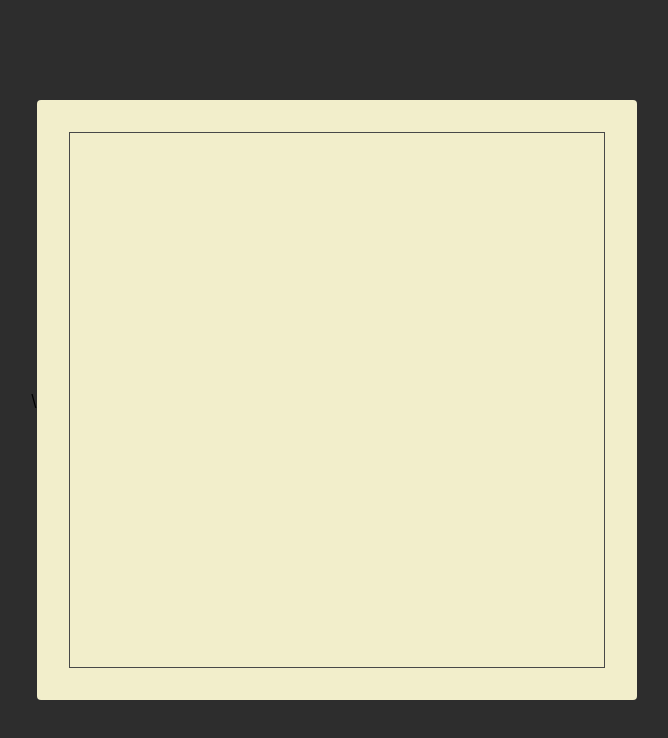
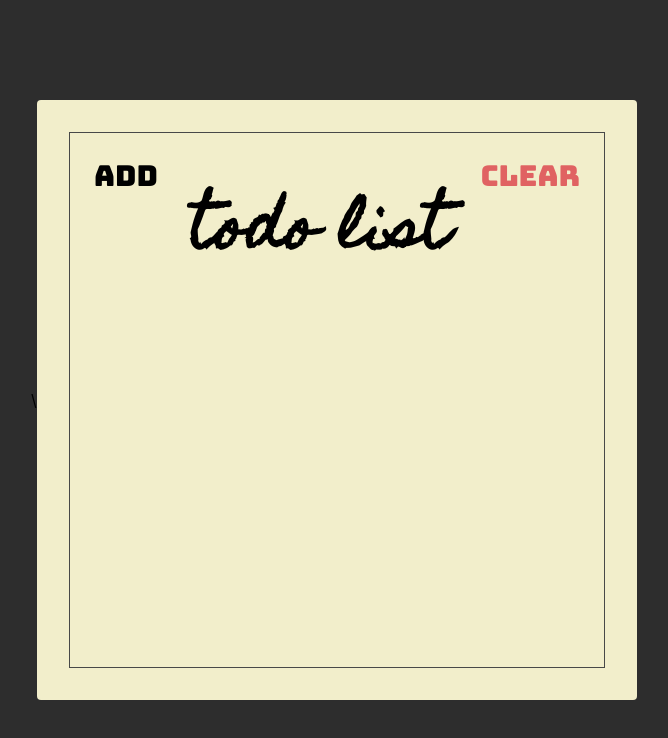
Before and after one commit to hary85/react-course-starter, a website: page index.html in a window 1280 px wide. Shown: the whole page, without its empty margins (306-974 px from the left). Drawn offline with Linux system fonts and the light colour scheme.

Commit message:
membuat header section

```diff
--- a/index.html
+++ b/index.html
@@ -10,7 +10,12 @@
   </head>
   <body>
     <div class="container">
-
-      <div class="frame"></div>
+      <div class="frame">
+        <div class="div header">
+            <button class="header-btn">Add</button>
+            <h1 class="header-title">Todo List</h1>
+            <button class="header-btn main-red-color">Clear</button>
+        </div>
+      </div>
     </div>
 </html>
--- a/styles.css
+++ b/styles.css
@@ -1,5 +1,13 @@
 * {
   box-sizing: border-box;
+}
+
+:root {
+  --main-red-color: #e06262;
+}
+
+.main-red-color {
+  color: var(--main-red-color);
 }
 
 html {
@@ -35,4 +43,30 @@ html {
 .frame {
   border: 1px solid #484848;
   height: 100%;
+  display: flex;
+  flex-direction: column;
 }
+
+.header {
+  display: flex;
+  align-items: flex-start;
+}
+
+.header-title {
+  flex: 1;
+  text-align: center;
+  font-size: 3.6rem;
+  font-family: "Homemade Apple", sans-serif;
+  text-transform: lowercase;
+}
+
+.header-btn {
+  font-size: 1.8rem;
+  font-family: "Bungee", sans-serif;
+
+  padding: 24px;
+
+  background: unset;
+  border: unset;
+  outline: unset;
+}
```
